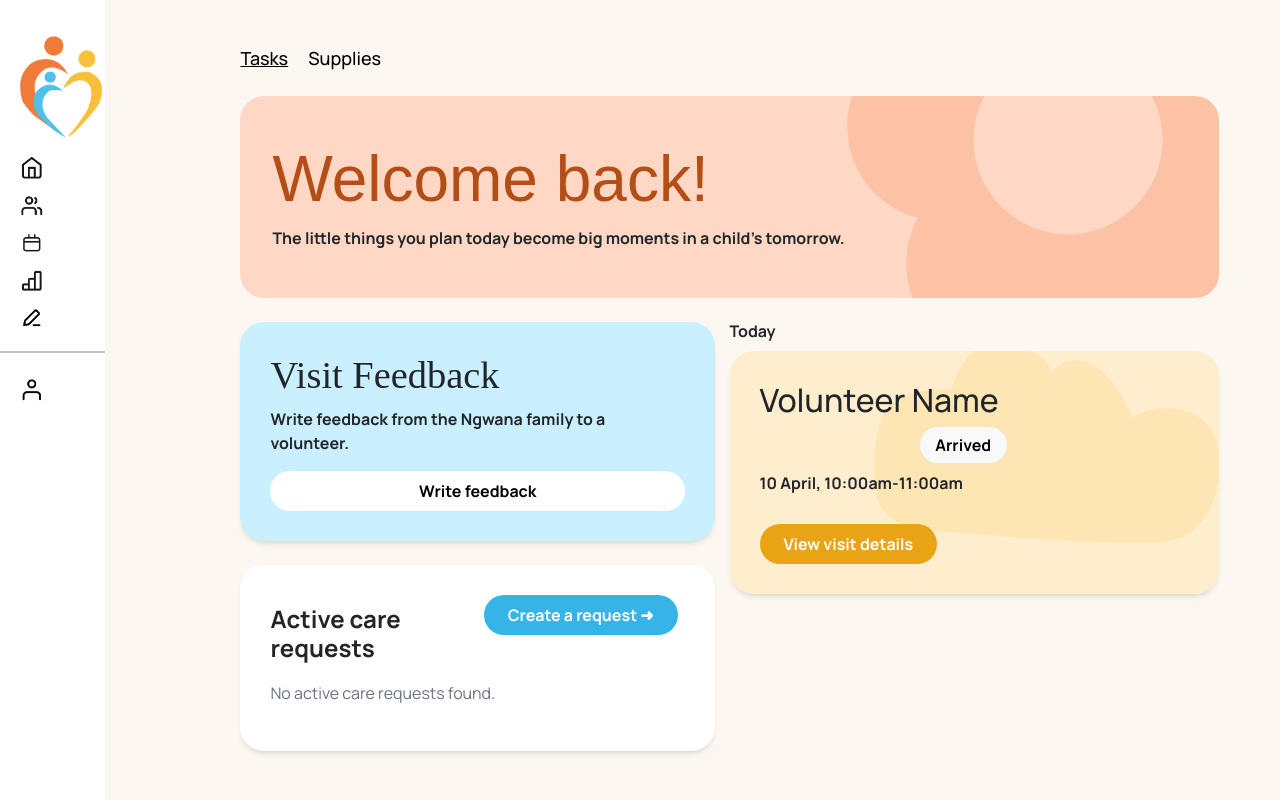
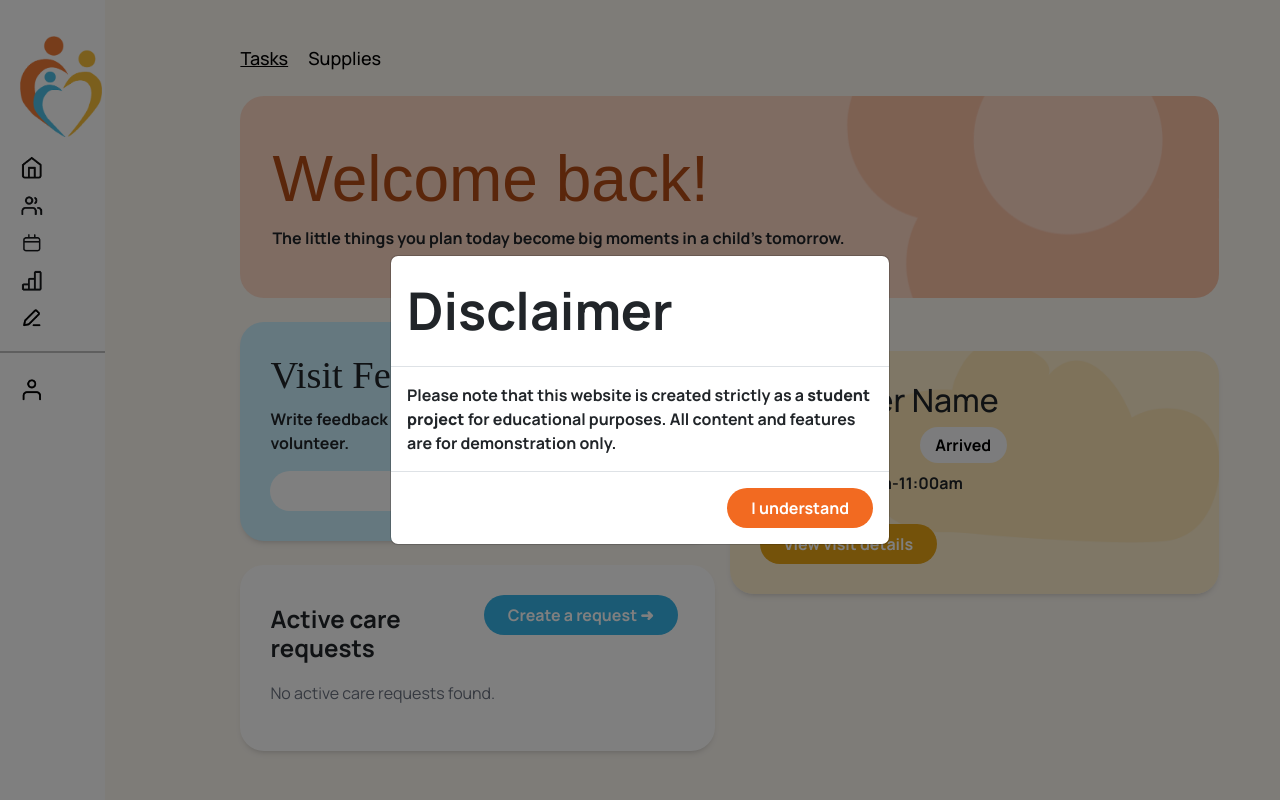
Before and after one commit to Joelene241161/Ngwana_Baby_House, a PHP site: page /Pages/home.php in a window 1280 px wide. Run offline with PHP 8.4, Linux system fonts and the light colour scheme; data that the repository does not hold is empty; some web fonts are replaced.

Commit message:
Disclaimer modal
Created a modal that informs users that this is a student project. Also added buttons on the account page to log out and delete account. Still needs backend.

```diff
--- /dev/null
+++ b/Components/disclaimerModal.php
@@ -0,0 +1,37 @@
+<!-- Student project, disclaimer modal -->
+<div class="modal fade" id="studentDisclaimerModal" tabindex="-1" aria-labelledby="studentDisclaimerLabel" aria-hidden="true" data-bs-backdrop="static" data-bs-keyboard="false">
+  <div class="modal-dialog modal-dialog-centered">
+    <div class="modal-content">
+      <div class="modal-header">
+        <h2 class="modal-title" id="studentDisclaimerLabel">Disclaimer</h2>
+      </div>
+      <div class="modal-body">
+        <p class="mb-0">Please note that this website is created strictly as a <strong>student project</strong> for educational purposes. All content and features are for demonstration only.</p>
+      </div>
+      <div class="modal-footer">
+        <button id="acceptDisclaimerBtn" class="primaryButton buttonText">I understand</button>
+      </div>
+    </div>
+  </div>
+</div>
+
+<script>
+document.addEventListener("DOMContentLoaded", function () {
+  const modalElement = document.getElementById("studentDisclaimerModal");
+
+  // Check if the disclaimer has already been acknowledged
+  if (!localStorage.getItem("studentProjectDisclaimerShown")) {
+    const disclaimerModal = new bootstrap.Modal(modalElement);
+    disclaimerModal.show();
+  }
+
+  // close button
+  document.getElementById("acceptDisclaimerBtn").addEventListener("click", function () {
+    localStorage.setItem("studentProjectDisclaimerShown", "true");
+
+    // Hide modal
+    const disclaimerModal = bootstrap.Modal.getInstance(modalElement);
+    disclaimerModal.hide();
+  });
+});
+</script>
--- a/Pages/home.php
+++ b/Pages/home.php
@@ -38,6 +38,7 @@ if (!$result) {
 <body class="background">
 
     <!-- <?php include "../Components/sidebar.php";?> -->
+     <?php include "../Components/disclaimerModal.php";?>
 
     <div class="main">
 
--- a/Pages/homeVolunteer.php
+++ b/Pages/homeVolunteer.php
@@ -28,6 +28,7 @@
 <body class="background">
 
     <!-- <?php include "../Components/sidebarVolunteer.php";?> -->
+     <?php include "../Components/disclaimerModal.php";?>
 
     <div class="main">
 
```
Also changed, not shown: Pages/account.php (+8 -0 lines), main.css (line endings or trailing spaces).
